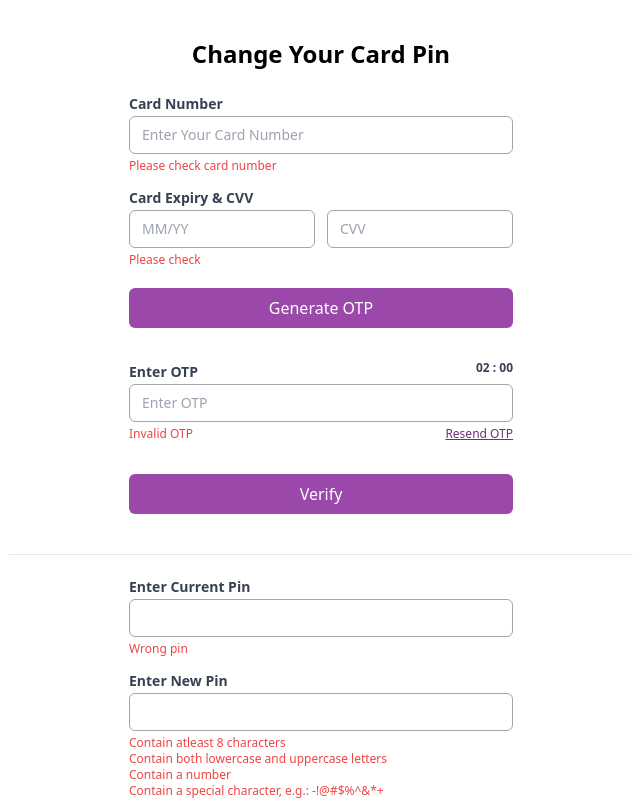
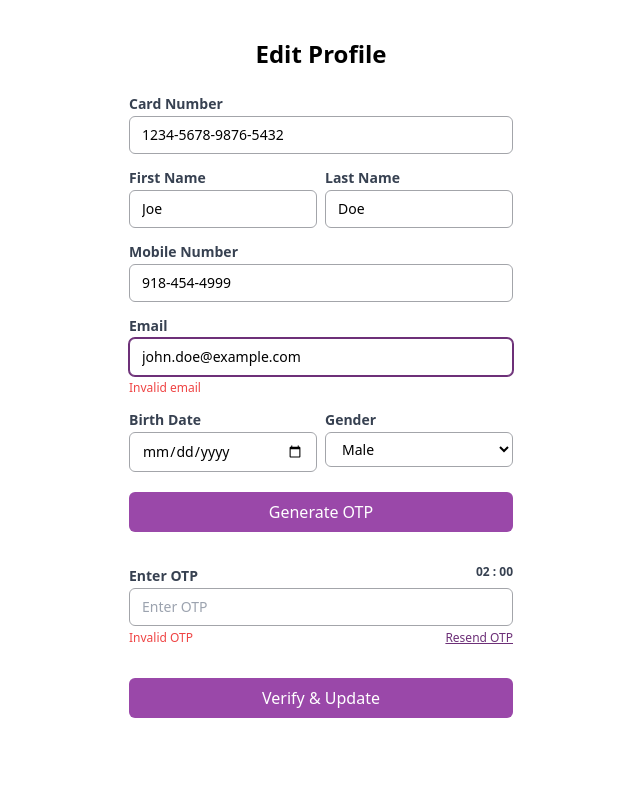
Before and after one commit to AkankshaChavan/au, a React (Create React App) app: page / in a window 1280 px wide. Shown: the top 800 px of the page, without its empty margins (319-959 px from the left). Built offline with nearby package versions, Linux system fonts and the light colour scheme; the HTML template or start-up script is replaced by a standard one.

Commit message:
EditProfile

```diff
--- a/src/App.js
+++ b/src/App.js
@@ -7,6 +7,7 @@ import Dashboard from "./pages/dashboard";
 import Admin from "./component/admin";
 import ChUser from "./component/chUser";
 import ChangePin from "./component/ChangePin";
+import EditProfile from "./component/EditProfile";
 
 function App() {
   return (
@@ -19,7 +20,8 @@ function App() {
               <Route path="/dashboard" element={<Dashboard />} />
               <Route path="/admin" element={<Admin />} />
               <Route path="/ch-user" element={<ChUser />} />
-              <Route path="/" element={<ChangePin />} />
+              <Route path="/change-pin" element={<ChangePin />} />
+              <Route path="/" element={<EditProfile /> } />
             </Routes>
           </div>
         </div>
--- a/src/component/ChangePin.js
+++ b/src/component/ChangePin.js
@@ -11,7 +11,6 @@ function ChangePin() {
                             <label className='block text-sm/6 text-gray-700 font-bold'>Card Number</label>
                             <input className='w-full rounded-md bg-white px-3 py-1.5 text-base sm:text-sm/6 border-[1px] border-[#a3a5aa] focus:border-[#6d3078] focus:ring-1 focus:ring-[#6d3078] focus:outline-none'
                             placeholder="Enter Your Card Number"/>
-                            <small className='text-xs w-full block text-red-500 mt-1'>Please check card number</small>
                         </div>
                         <div className='feild w-full'>
                             <label className='block text-sm/6 text-gray-700 font-bold'>Card Expiry & CVV</label>
@@ -22,7 +21,7 @@ function ChangePin() {
                             placeholder="CVV"/>
                             </div>
 
-                            <small className='text-xs w-full block text-red-500 mt-1'>Please check </small>
+                            <small className='text-xs w-full block text-red-500 mt-1'>Please enter valid card details</small>
                         </div>
                         <div className='feild w-full mx-auto'>
                             <button type='submit' className='w-full bg-[#9a48a9] hover:bg-[#6d3078] text-white p-2 m-auto border-none rounded-md mt-2 mb-8'>Generate OTP</button>
--- /dev/null
+++ b/src/component/EditProfile.js
@@ -0,0 +1,87 @@
+import React, {useState} from "react";
+
+function EditProfile() {
+    const [email, setEmail] = useState('john.doe@example.com');
+    const handleEmailChange = (e) => setEmail(e.target.value);
+
+    // const [birthDate, setbirthDate] = useState('john.doe@example.com');
+    // const handleEmailChange = (e) => setEmail(e.target.value);
+
+    return (<>
+        <div className="form-wrap">
+            <div className='login-form w-full p-4'>
+                <div className='form-wrapp mx-auto sm:w-full sm:max-w-sm'>
+                    <form className='space-y-3'>
+                        <h1 className="text-center text-[24px] my-5 font-bold">Edit Profile</h1>
+                        <div className='feild w-full'>
+                            <label className='block text-sm/6 text-gray-700 font-bold'>Card Number</label>
+                            <input className='w-full rounded-md bg-white px-3 py-1.5 text-base sm:text-sm/6 border-[1px] border-[#a3a5aa] focus:border-[#6d3078] focus:ring-1 focus:ring-[#6d3078] focus:outline-none' autoFocus
+                                placeholder='Enter Card Number' value="1234-5678-9876-5432" disabled />
+                        </div>
+                        <div className="md:flex gap-2">
+                            <div className='feild w-full'>
+                                <label className='block text-sm/6 text-gray-700 font-bold'>First Name</label>
+                                <input className='w-full rounded-md bg-white px-3 py-1.5 text-base sm:text-sm/6 border-[1px] border-[#a3a5aa] focus:border-[#6d3078] focus:ring-1 focus:ring-[#6d3078] focus:outline-none'
+                                    placeholder="Enter Your Card Number" value="Joe" disabled />
+                            </div>
+                            <div className='feild w-full'>
+                                <label className='block text-sm/6 text-gray-700 font-bold'>Last Name</label>
+                                <input className='w-full rounded-md bg-white px-3 py-1.5 text-base sm:text-sm/6 border-[1px] border-[#a3a5aa] focus:border-[#6d3078] focus:ring-1 focus:ring-[#6d3078] focus:outline-none'
+                                    placeholder="Enter Your Card Number" value="Doe" disabled />
+                            </div>
+                        </div>
+
+                        <div className='feild w-full'>
+                            <label className='block text-sm/6 text-gray-700 font-bold'>Mobile Number</label>
+                            <input className='w-full rounded-md bg-white px-3 py-1.5 text-base sm:text-sm/6 border-[1px] border-[#a3a5aa] focus:border-[#6d3078] focus:ring-1 focus:ring-[#6d3078] focus:outline-none' autoFocus
+                                placeholder='Enter Your Number' value="918-454-4999" disabled />
+                        </div>
+
+                        <div className='feild w-full'>
+                            <label className='block text-sm/6 text-gray-700 font-bold'>Email</label>
+                            <input type="email" className='w-full rounded-md bg-white px-3 py-1.5 text-base sm:text-sm/6 border-[1px] border-[#a3a5aa] focus:border-[#6d3078] focus:ring-1 focus:ring-[#6d3078] focus:outline-none' autoFocus
+                                value={email}
+                                onChange={handleEmailChange} />
+                            <small className='text-xs w-full block text-red-500 mt-1'>Invalid email</small>
+                        </div>
+
+                        <div className="md:flex gap-2">
+                            <div className='feild w-full'>
+                                <label className='block text-sm/6 text-gray-700 font-bold'>Birth Date</label>
+                                <input type="date" className='w-full rounded-md bg-white px-3 py-1.5 text-base sm:text-sm/6 border-[1px] border-[#a3a5aa] focus:border-[#6d3078] focus:ring-1 focus:ring-[#6d3078] focus:outline-none'
+                                    placeholder="2000-05-05" />
+                            </div>
+                            <div className='feild w-full'>
+                                <label className='block text-sm/6 text-gray-700 font-bold'>Gender</label>
+                                <select name="Gender" className="w-full rounded-md bg-white px-3 py-1.5 text-base sm:text-sm/6 border-[1px] border-[#a3a5aa] focus:border-[#6d3078] focus:ring-1 focus:ring-[#6d3078] focus:outline-none">
+                                    <option value='Male'>Male</option>
+                                    <option value='Female'>Female</option>
+                                </select>
+                            </div>
+                        </div>
+
+                        <div className='feild w-full mx-auto'>
+                            <button type='submit' className='w-full bg-[#9a48a9] hover:bg-[#6d3078] text-white p-2 m-auto border-none rounded-md mt-2 mb-8'>Generate OTP</button>
+                        </div>
+                    </form>
+
+                    <form className='space-y-3'>
+                        <div className='feild w-full'>
+                            <label className='block text-sm/6 text-gray-700 flex flex-auto justify-between font-bold'>Enter OTP <small className='text-xs'>02 : 00</small></label>
+                            <input className='w-full rounded-md bg-white px-3 py-1.5 text-base sm:text-sm/6 border-[1px] border-[#a3a5aa] focus:border-[#6d3078] focus:ring-1 focus:ring-[#6d3078] focus:outline-none' placeholder='Enter OTP'
+                            />
+                            <div className='flex flex-auto gap-5'>
+                                <small className='text-xs w-full block text-red-500 mt-1'>Invalid OTP <span className='text-xs text-[#6d3078] underline text-center float-right'>Resend OTP</span></small>
+                            </div>
+                        </div>
+                        <div className='feild w-full mx-auto'>
+                            <button type='submit' className='w-full bg-[#9a48a9] hover:bg-[#6d3078] text-white p-2 m-auto border-none rounded-md my-5'>Verify & Update</button>
+                        </div>
+                    </form>
+                </div>
+            </div>
+        </div>
+    </>)
+}
+
+export default EditProfile;
```
